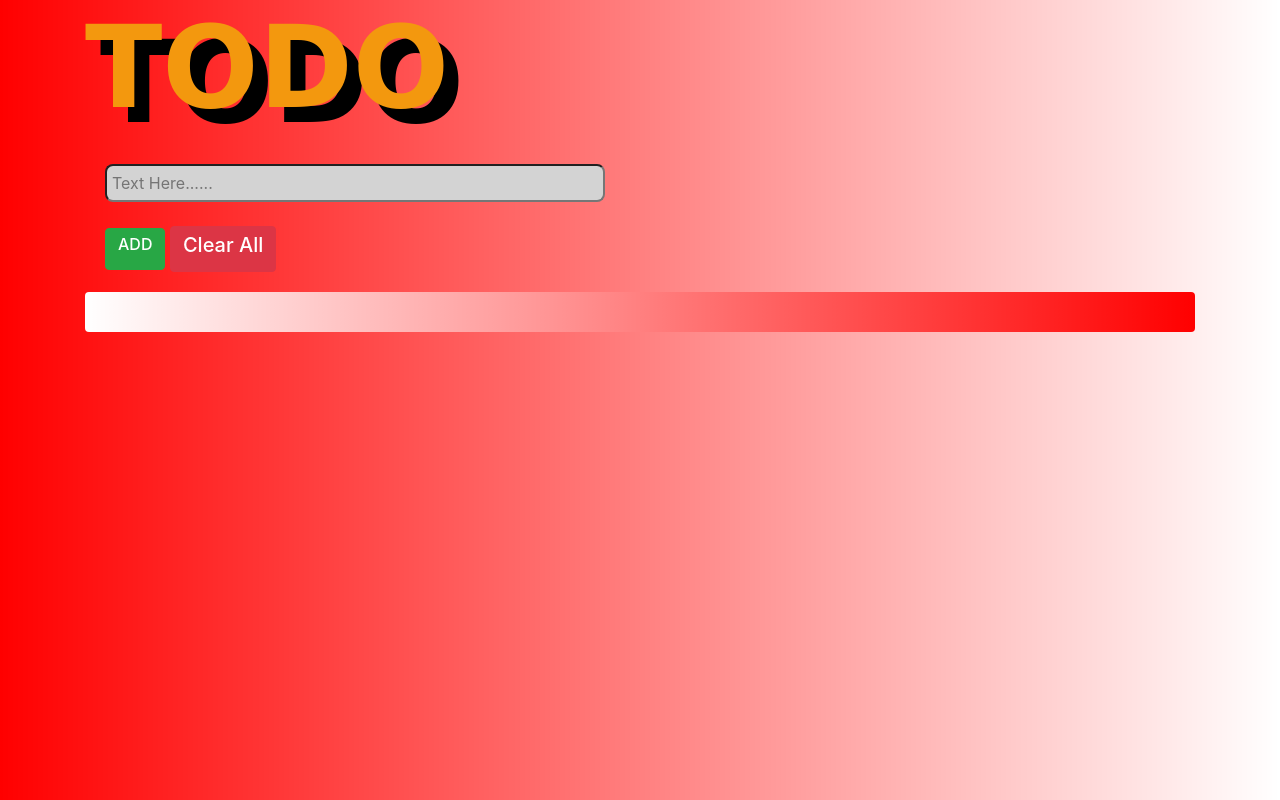
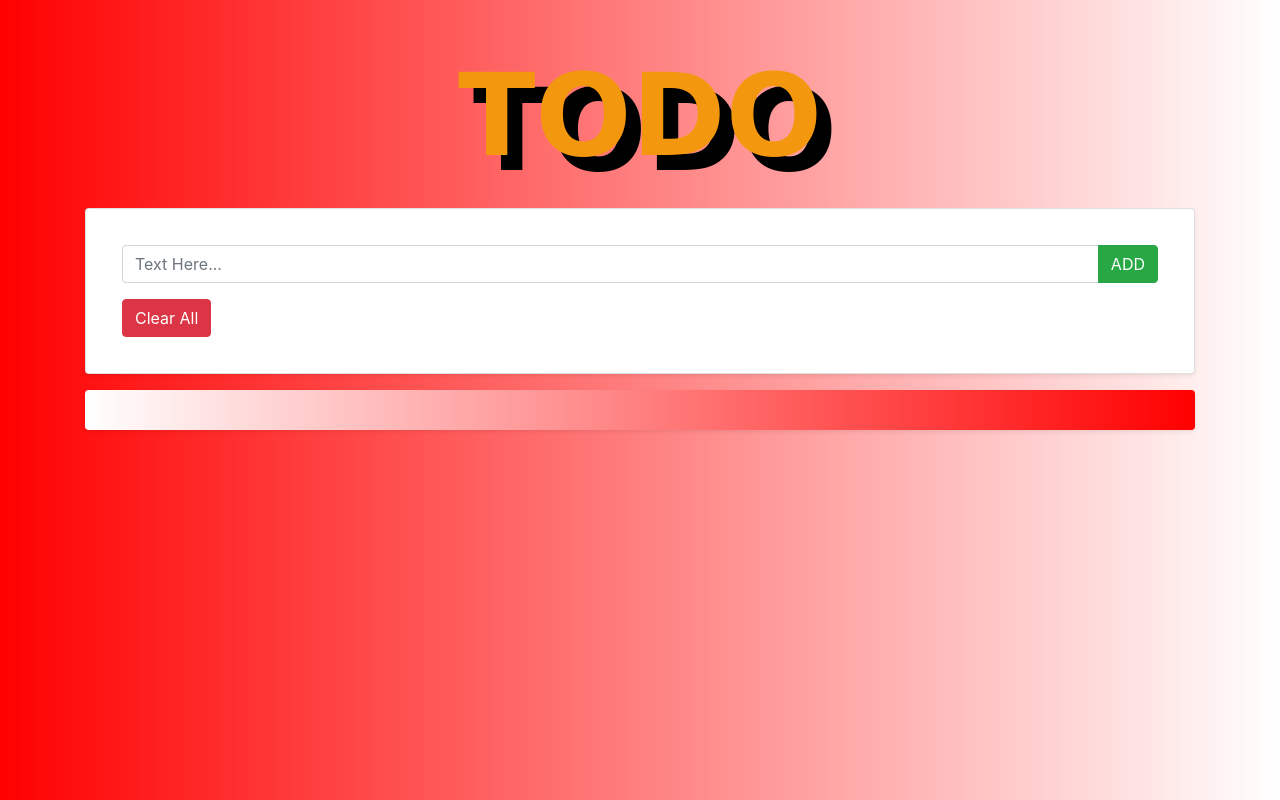
Before and after one commit to Sumitkbd/TODO, a plain HTML site: page index.html in a window 1280 px wide. Drawn offline with nearby package versions, Linux system fonts and the light colour scheme.

Commit message:
Update index.html
remove unused tags

```diff
--- a/index.html
+++ b/index.html
@@ -1,5 +1,6 @@
 <!DOCTYPE html>
 <html lang="en">
+
 <head>
     <title>TO-DO-LIST</title>
     <meta charset="utf-8">
@@ -8,36 +9,34 @@
     <script src="https://ajax.googleapis.com/ajax/libs/jquery/3.5.1/jquery.min.js"></script>
     <script src="https://cdnjs.cloudflare.com/ajax/libs/popper.js/1.16.0/umd/popper.min.js"></script>
     <script src="https://maxcdn.bootstrapcdn.com/bootstrap/4.5.2/js/bootstrap.min.js"></script>
-  <link rel="stylesheet" href="https://use.fontawesome.com/releases/v5.6.3/css/all.css" integrity="sha384-UHRtZLI+pbxtHCWp1t77Bi1L4ZtiqrqD80Kn4Z8NTSRyMA2Fd33n5dQ8lWUE00s/" crossorigin="anonymous">
+    <link rel="stylesheet" href="https://use.fontawesome.com/releases/v5.6.3/css/all.css"
+        integrity="sha384-UHRtZLI+pbxtHCWp1t77Bi1L4ZtiqrqD80Kn4Z8NTSRyMA2Fd33n5dQ8lWUE00s/" crossorigin="anonymous">
+    <link rel="stylesheet" href="style.css">
+</head>
 
-  <link rel="stylesheet" href="style.css">
-
-</head>
 <body>
 
-    <div class="container">
-        <h1 class="h101">TODO</h1>
+    <div class="container mt-5">
+        <h1 class="h101 text-center mb-4">TODO</h1>
 
-
-
+        <div class="card p-3 shadow-sm">
             <div class="card-body">
-        <input type="text" id="inputfield" placeholder="Text Here......">
-        <br><br>
-        <button id="addtodo" class="btn btn-success"><h6>ADD</h6></button>
-        <button id="clearlist" class="btn btn-danger" onclick="remove()"><h5>Clear All</h5></button>
+                <div class="input-group mb-3">
+                    <input type="text" id="inputfield" class="form-control" placeholder="Text Here...">
+                    <div class="input-group-append">
+                        <button id="addtodo" class="btn btn-success">ADD</button>
                     </div>
-
-
-    <div class="card" id="cd01">
-        <div class="card-body">
-        <div id="todocontainer">
                 </div>
+                <button id="clearButton" class="btn btn-danger" onclick="remove()">Clear All</button>
             </div>
         </div>
 
+        <div class="card mt-3 shadow-sm" id="cd01">
+            <div class="card-body" id="todocontainer"></div>
+        </div>
+    </div>
 
-
-</div>
     <script type="text/javascript" src="script.js"></script>
 </body>
+
 </html>
```
Lines whose indentation alone changed are shown as unchanged.
